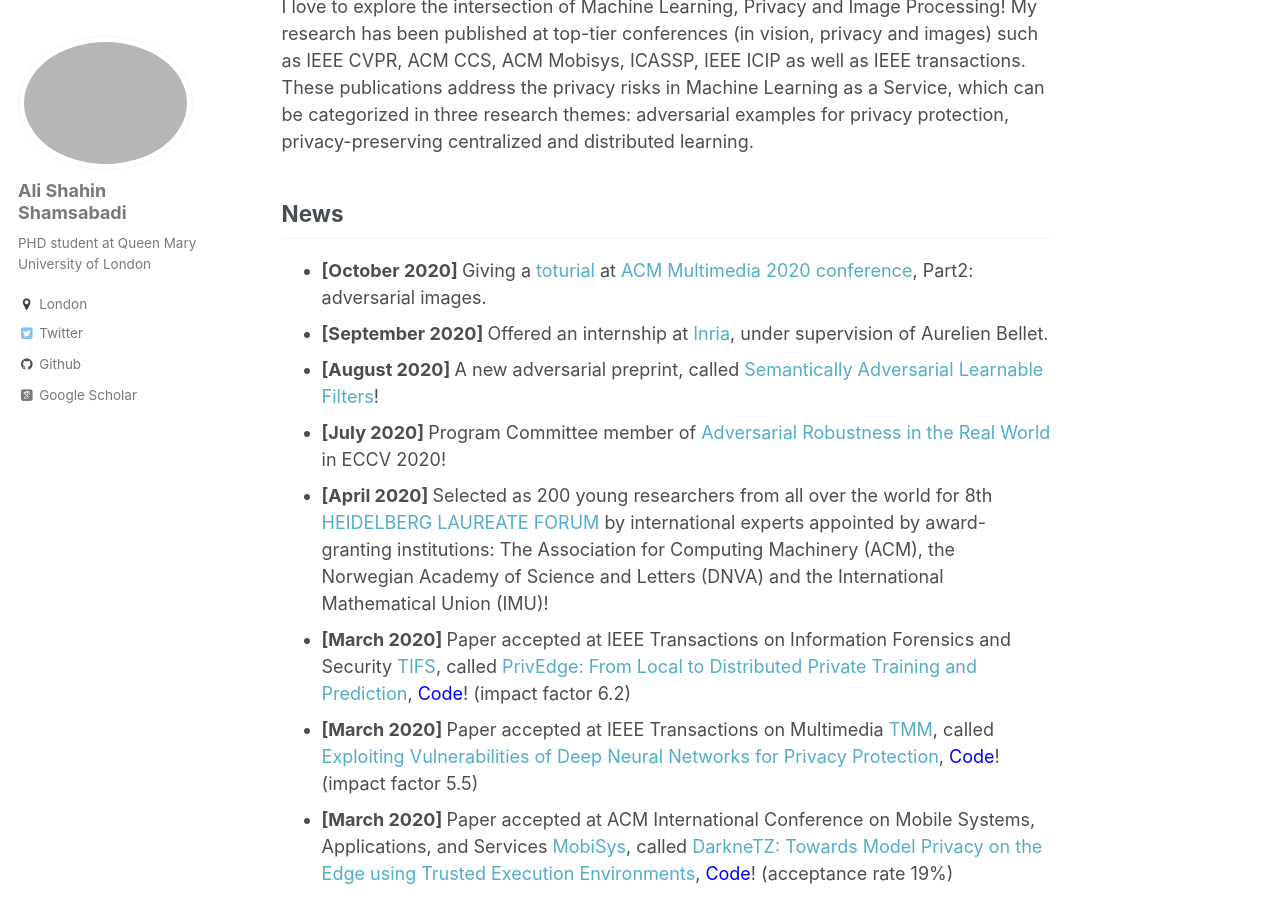
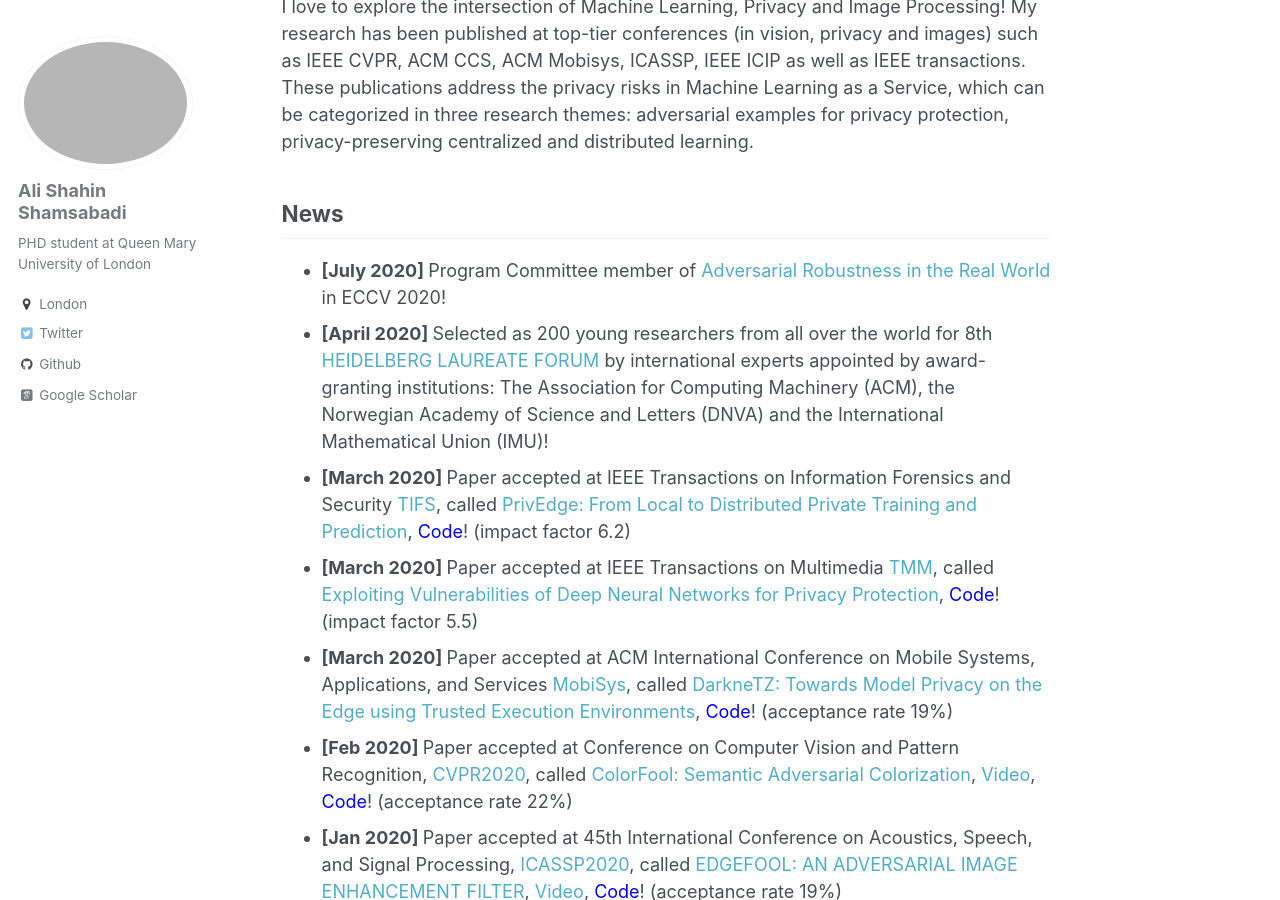
Before and after one commit to AliShahin/AliShahin.github.io, a Jekyll site: the page built from _pages/about.md, in a window 1280 px wide and 900 px high, scrolled down 371 px. Built offline with Jekyll 4.4.1, drawn with Linux system fonts in a browser that asks for light colours; some web fonts are replaced.

Commit message:
Update about.md

```diff
--- a/_pages/about.md
+++ b/_pages/about.md
@@ -15,9 +15,6 @@ I am currently a third-year PhD student of Centre for Intelligent Sensing (CIS)
 I love to explore the intersection of Machine Learning, Privacy and Image Processing! My research has been published at top-tier conferences (in vision, privacy and images) such as IEEE CVPR, ACM CCS, ACM Mobisys, ICASSP, IEEE ICIP as well as IEEE transactions. These publications address the privacy risks in Machine Learning as a Service, which can be categorized in three research themes: adversarial examples for privacy protection, privacy-preserving centralized and distributed learning.
 
 ## News
-- <b> [October 2020] </b> Giving a [toturial](http://cis.eecs.qmul.ac.uk/privacymultimedia.html) at [ACM Multimedia 2020 conference](https://2020.acmmm.org), Part2: adversarial images.
-- <b> [September 2020] </b> Offered an internship at [Inria](https://www.inria.fr/en/centre-inria-lille-nord-europe), under supervision of Aurelien Bellet.
-- <b> [August 2020] </b> A new adversarial preprint, called [Semantically Adversarial Learnable Filters](https://arxiv.org/pdf/2008.06069.pdf)!
 - <b> [July 2020]  </b> Program Committee member of [Adversarial Robustness in the Real World](https://eccv20-adv-workshop.github.io) in ECCV 2020!
 - <b> [April 2020] </b> Selected as 200 young researchers from all over the world for 8th [HEIDELBERG LAUREATE FORUM](https://www.heidelberg-laureate-forum.org/about-us.html) by international experts appointed by award-granting institutions: The Association for Computing Machinery (ACM), the Norwegian Academy of Science and Letters (DNVA) and the International Mathematical Union (IMU)!
 - <b> [March 2020] </b> Paper accepted at IEEE Transactions on Information Forensics and Security [TIFS](https://ieeexplore.ieee.org/xpl/RecentIssue.jsp?punumber=10206), called [PrivEdge: From Local to Distributed Private Training and Prediction](https://arxiv.org/pdf/2004.05574.pdf), [<font color="blue">Code</font>](https://github.com/smartcameras/PrivEdge)! (impact factor 6.2)
```
